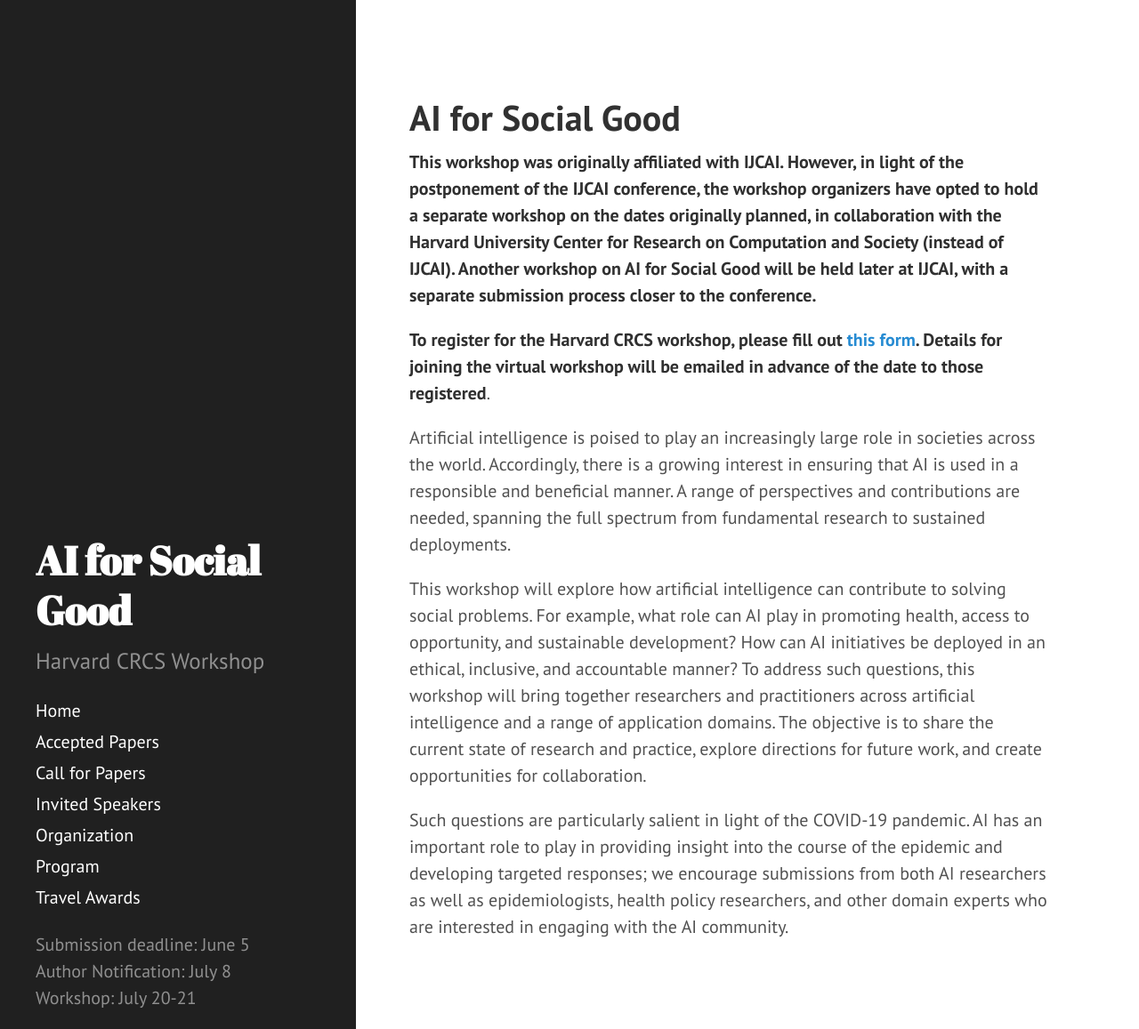
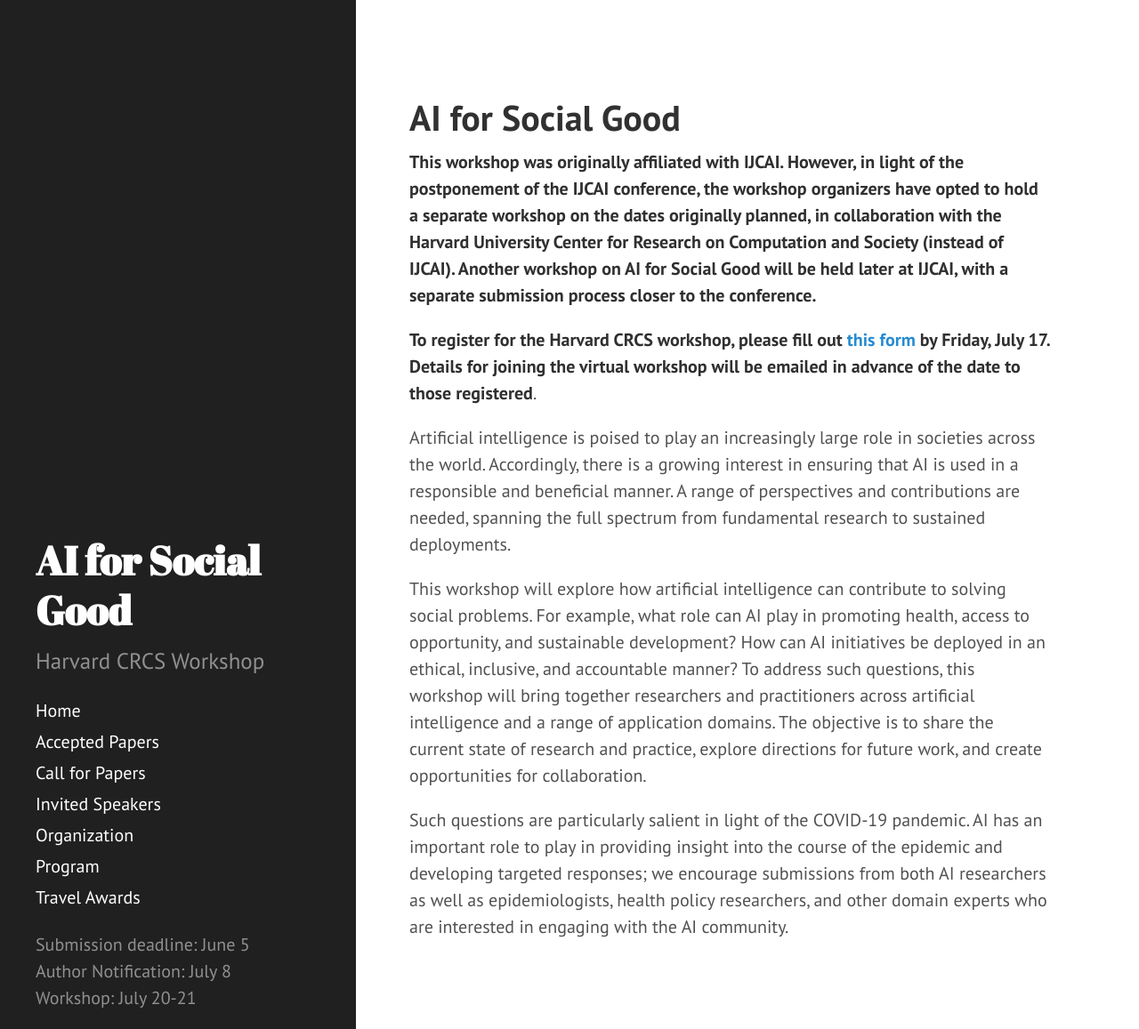
Before and after one commit to slremy/aiforpublichealth.github.io, a Jekyll site: the page built from index.md, in a window 1280 px wide and 1157 px high. Shown: the whole window at 89% size. Built offline with Jekyll 4.4.1, drawn with Linux system fonts in a browser that asks for light colours; the list of posts is cut into pages by our own code.

Commit message:
Update index.md

```diff
--- a/index.md
+++ b/index.md
@@ -6,7 +6,7 @@ title: Home
 
 **This workshop was originally affiliated with IJCAI. However, in light of the postponement of the IJCAI conference, the workshop organizers have opted to hold a separate workshop on the dates originally planned, in collaboration with the Harvard University Center for Research on Computation and Society (instead of IJCAI). Another workshop on AI for Social Good will be held later at IJCAI, with a separate submission process closer to the conference.**
 
-**To register for the Harvard CRCS workshop, please fill out [this form](https://docs.google.com/forms/d/e/1FAIpQLSchbAgJwZ01RpGpnBTSGVVpDSVll2Xfk_xkrC5nUX1nKLtBng/viewform?usp=sf_link). Details for joining the virtual workshop will be emailed in advance of the date to those registered**.
+**To register for the Harvard CRCS workshop, please fill out [this form](https://docs.google.com/forms/d/e/1FAIpQLSchbAgJwZ01RpGpnBTSGVVpDSVll2Xfk_xkrC5nUX1nKLtBng/viewform?usp=sf_link) by Friday, July 17. Details for joining the virtual workshop will be emailed in advance of the date to those registered**.
 
 Artificial intelligence is poised to play an increasingly large role in societies across the world. Accordingly, there is a growing interest in ensuring that AI is used in a responsible and beneficial manner. A range of perspectives and contributions are needed, spanning the full spectrum from fundamental research to sustained deployments.
 
```
